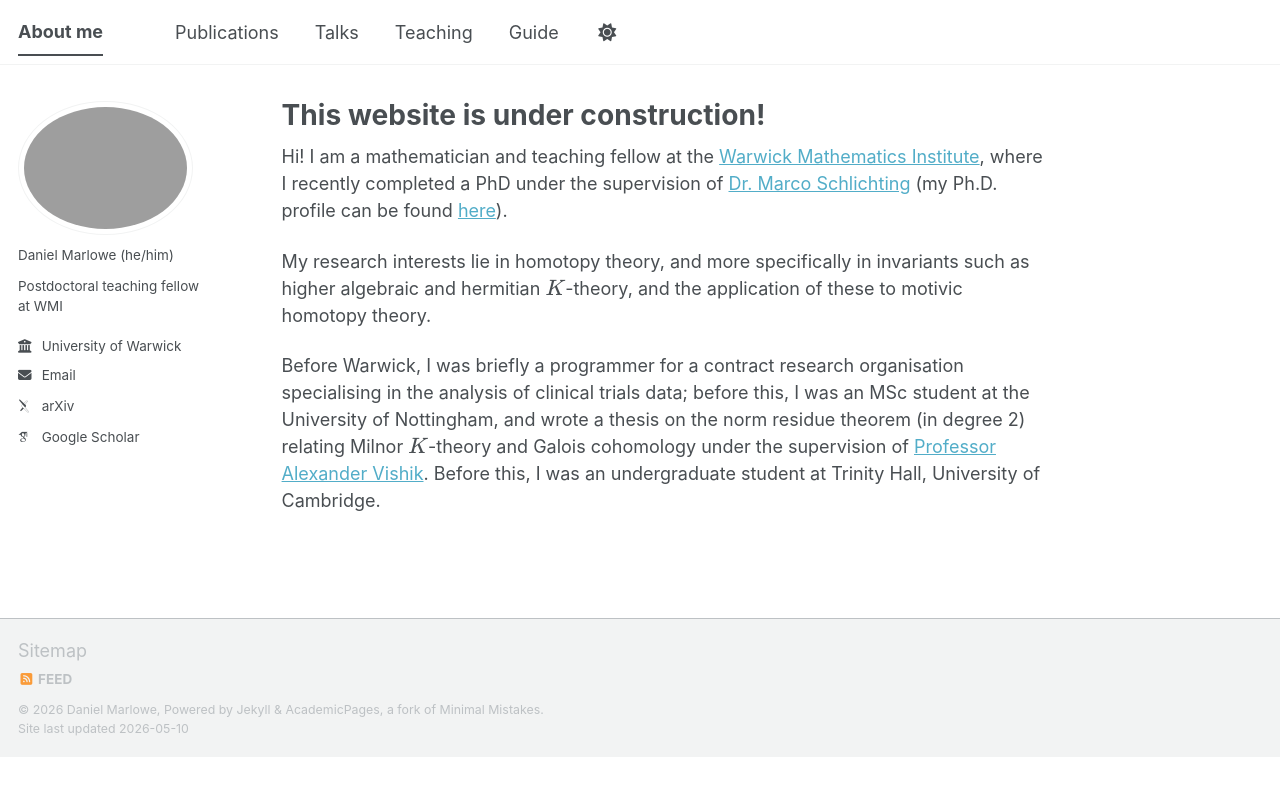
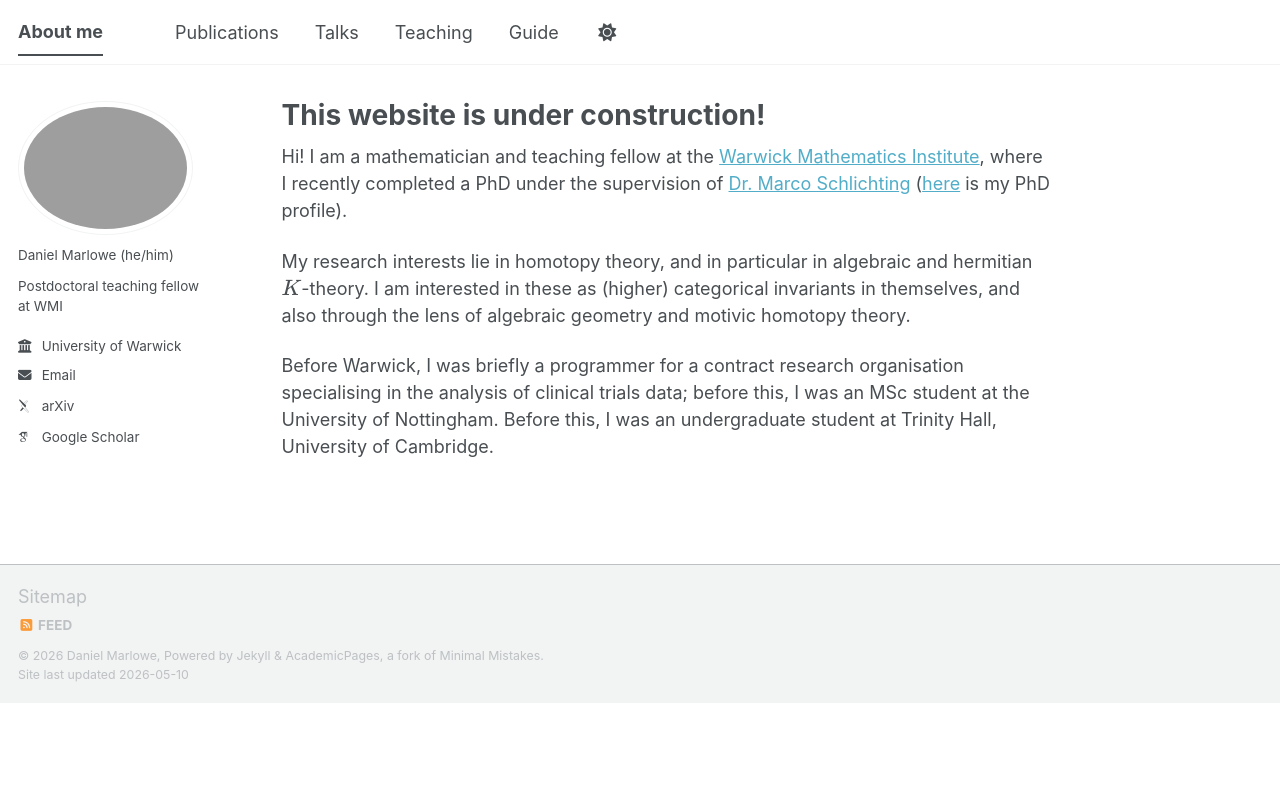
Before and after one commit to dmarl/dmarl.github.io, a Jekyll site: the page built from _pages/about.md, in a window 1280 px wide. Shown: the top 796 px of the page. Built offline with Jekyll 4.4.1, drawn with Linux system fonts in a browser that asks for light colours; some web fonts are replaced; a script bundle is joined from its source files by our own code; library files that are not in the unit come from our copies.

Commit message:
Update about.md

```diff
--- a/_pages/about.md
+++ b/_pages/about.md
@@ -7,8 +7,8 @@ redirect_from:
   - /about.html
 ---
 
-Hi! I am a mathematician and teaching fellow at the [Warwick Mathematics Institute](https://warwick.ac.uk/fac/sci/maths/), where I recently completed a PhD under the supervision of [Dr. Marco Schlichting](https://warwick.ac.uk/fac/sci/maths/people/staff/marco_schlichting/) (my Ph.D. profile can be found [here](https://warwick.ac.uk/fac/sci/maths/people/staff/marlowe/)).
+Hi! I am a mathematician and teaching fellow at the [Warwick Mathematics Institute](https://warwick.ac.uk/fac/sci/maths/), where I recently completed a PhD under the supervision of [Dr. Marco Schlichting](https://warwick.ac.uk/fac/sci/maths/people/staff/marco_schlichting/) ([here](https://warwick.ac.uk/fac/sci/maths/people/staff/marlowe/) is my PhD profile).
 
-My research interests lie in homotopy theory, and more specifically in invariants such as higher algebraic and hermitian $$K$$-theory, and the application of these to motivic homotopy theory.
+My research interests lie in homotopy theory, and in particular in algebraic and hermitian $$K$$-theory. I am interested in these as (higher) categorical invariants in themselves, and also through the lens of algebraic geometry and motivic homotopy theory.
 
-Before Warwick, I was briefly a programmer for a contract research organisation specialising in the analysis of clinical trials data; before this, I was an MSc student at the University of Nottingham, and wrote a thesis on the norm residue theorem (in degree 2) relating Milnor $$K$$-theory and Galois cohomology under the supervision of [Professor Alexander Vishik](https://www.maths.nottingham.ac.uk/plp/pmzav/). Before this, I was an undergraduate student at Trinity Hall, University of Cambridge.
+Before Warwick, I was briefly a programmer for a contract research organisation specialising in the analysis of clinical trials data; before this, I was an MSc student at the University of Nottingham. Before this, I was an undergraduate student at Trinity Hall, University of Cambridge.
```
